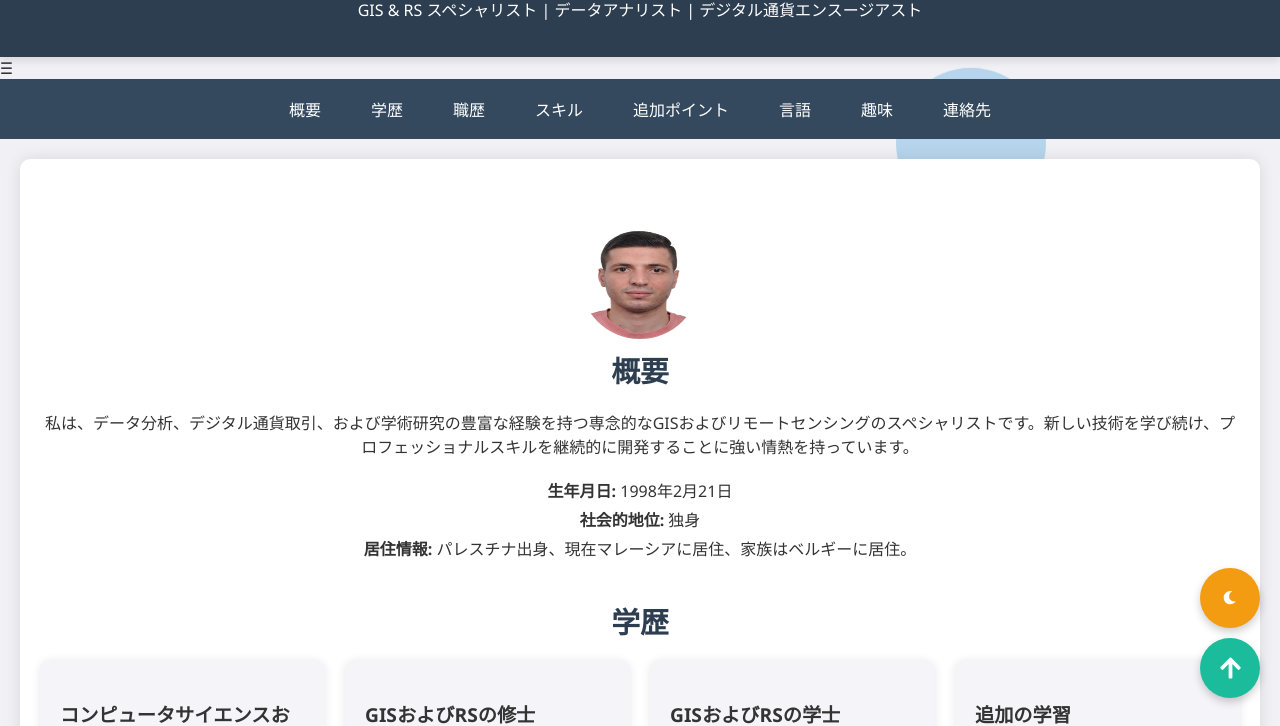
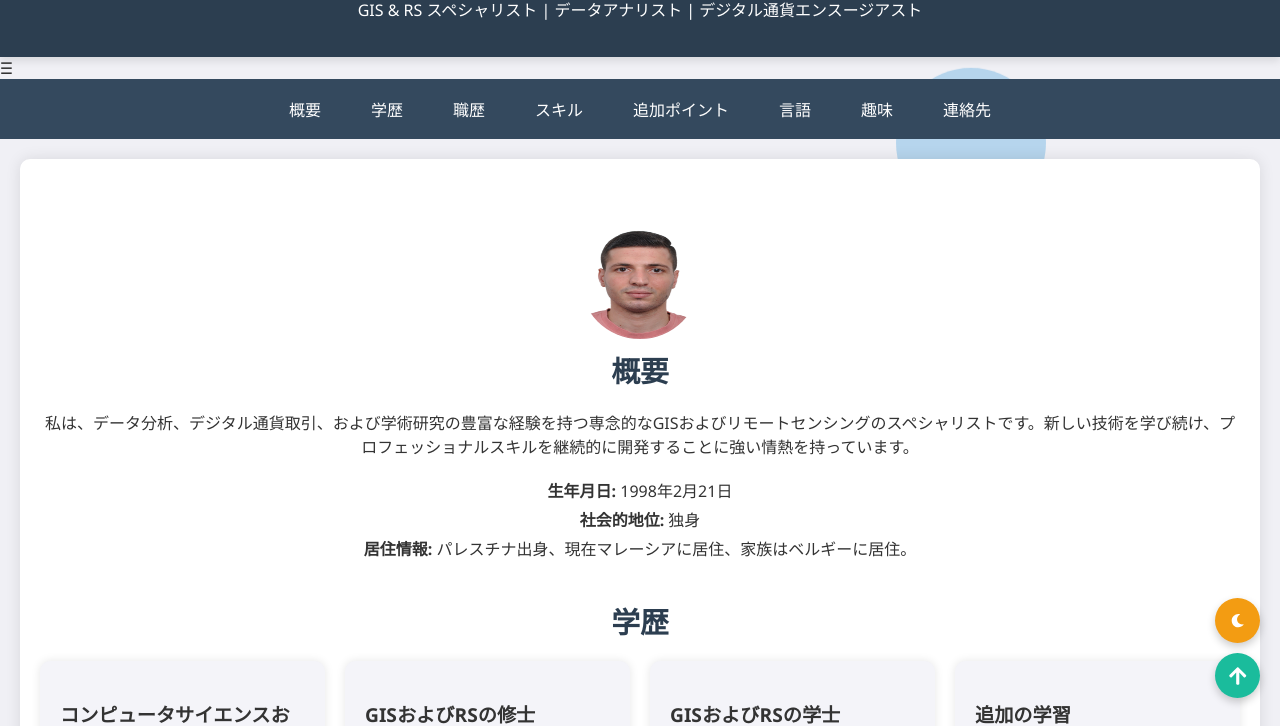
Before and after one commit to yosih98/YosiCV2, a plain HTML site: page index.html in a window 1280 px wide. Shown: the part 82-808 px from the top of the page. Drawn offline with nearby package versions, Linux system fonts and the light colour scheme.

Commit message:
Update index.html

```diff
--- a/index.html
+++ b/index.html
@@ -353,12 +353,12 @@
             color: #fff;
             border: none;
             border-radius: 50%;
-            width: 60px;
-            height: 60px;
+            width: 45px;
+            height: 45px;
             display: flex;
             align-items: center;
             justify-content: center;
-            font-size: 24px;
+            font-size: 20px;
             box-shadow: 0 4px 8px rgba(0, 0, 0, 0.2);
             cursor: pointer;
             transition: background-color 0.3s, transform 0.3s;
@@ -369,13 +369,13 @@
         }
         .theme-toggle {
             position: fixed;
-            bottom: 90px;
+            bottom: 75px;
             right: 20px;
             background-color: #f39c12;
             color: white;
             border: none;
-            width: 60px;
-            height: 60px;
+            width: 45px;
+            height: 45px;
             display: flex;
             align-items: center;
             justify-content: center;
```
